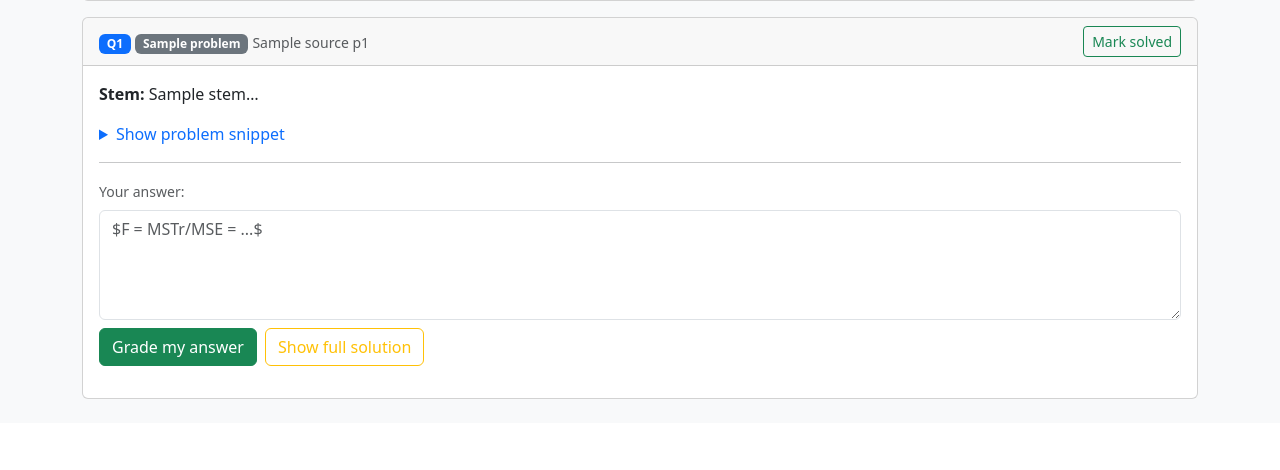
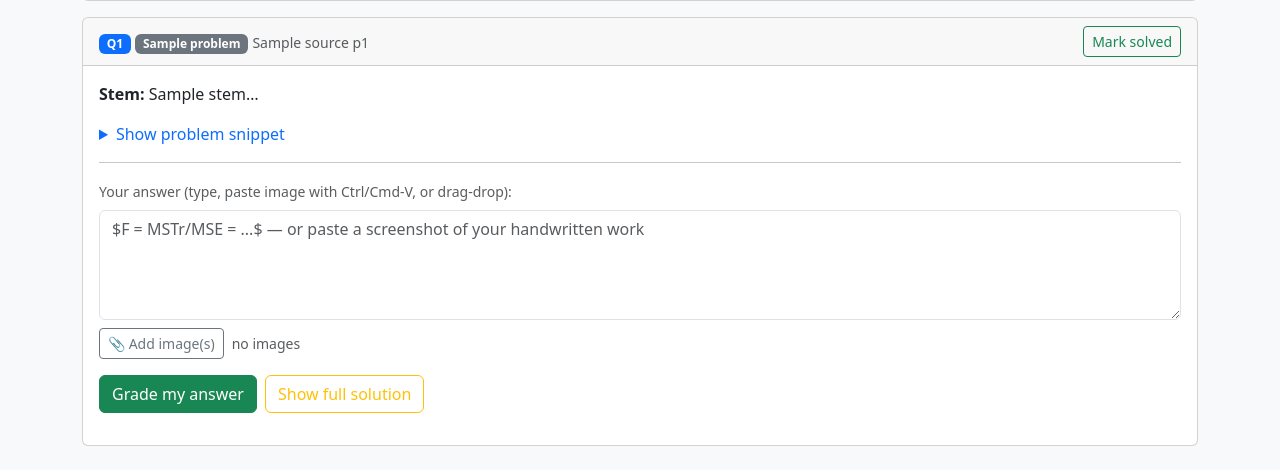
Before and after one commit to sviatil0/nd-canvas-study, a Django app: template ui/templates/ui/mock.html in a window 1280 px wide. Shown: the part 989-1459 px from the top of the page. Before the commit the page ends 1388 px from the top, so only its background shows below. Run offline with Django 5.2, Linux system fonts and the light colour scheme; the template is opened without the code that fills it: most values are stand-ins (such as "Sample title", 1, 10 or a date in 2020); some libraries are stand-ins or nearby versions.

Commit message:
Fix iframe formula sheet + accept image attempts in mock exam
- formulas view: @xframe_options_sameorigin so the inline iframe in mock
  exam loads (Django default DENY blocked it)
- grade_answer: accepts multipart 'image' files, saves to bundles/_attempts,
  references absolute paths in the prompt and runs claude with
  --allowed-tools Read so the CLI can open them
- mock.html: file picker + Ctrl/Cmd-V paste + drag-drop on each problem
  card; thumbnails with remove buttons; FormData posts text + images

```diff
--- a/ui/templates/ui/mock.html
+++ b/ui/templates/ui/mock.html
@@ -69,8 +69,16 @@
       <img src="{% url 'ui:snippet' cid p.source p.page %}" class="img-fluid border mt-2" loading="lazy">
     </details>
     <hr>
-    <label class="form-label small text-muted">Your answer:</label>
-    <textarea class="form-control mb-2 attempt" rows="4" placeholder="$F = MSTr/MSE = ...$"></textarea>
+    <label class="form-label small text-muted">Your answer (type, paste image with Ctrl/Cmd-V, or drag-drop):</label>
+    <textarea class="form-control mb-2 attempt" rows="4" placeholder="$F = MSTr/MSE = ...$ — or paste a screenshot of your handwritten work"></textarea>
+    <div class="d-flex gap-2 align-items-center mb-2 flex-wrap">
+      <label class="btn btn-sm btn-outline-secondary mb-0">
+        📎 Add image(s)
+        <input type="file" class="d-none img-input" accept="image/*" multiple>
+      </label>
+      <small class="text-muted img-count">no images</small>
+    </div>
+    <div class="img-thumbs d-flex gap-2 flex-wrap mb-2"></div>
     <div class="d-flex gap-2">
       <button class="btn btn-success grade-btn"
               data-target="g{{ forloop.counter }}"
@@ -156,25 +164,102 @@ function setRendered(t, label, text, color) {
   if (window.renderMathInElement) renderMathIn(w);
 }
 
+// Per-card image attachments
+const cardImages = new WeakMap();
+
+function getImgs(card) {
+  if (!cardImages.has(card)) cardImages.set(card, []);
+  return cardImages.get(card);
+}
+
+function refreshThumbs(card) {
+  const imgs = getImgs(card);
+  const wrap = card.querySelector('.img-thumbs');
+  wrap.replaceChildren();
+  card.querySelector('.img-count').textContent = imgs.length ? imgs.length + ' image(s) ready' : 'no images';
+  imgs.forEach((file, idx) => {
+    const url = URL.createObjectURL(file);
+    const box = document.createElement('div');
+    box.style.position = 'relative';
+    const img = document.createElement('img');
+    img.src = url;
+    img.style.maxHeight = '90px';
+    img.style.border = '1px solid #ccc';
+    img.style.borderRadius = '4px';
+    box.appendChild(img);
+    const x = document.createElement('button');
+    x.type = 'button';
+    x.textContent = '×';
+    x.className = 'btn btn-sm btn-danger';
+    x.style.position = 'absolute';
+    x.style.top = '-8px';
+    x.style.right = '-8px';
+    x.style.padding = '0 6px';
+    x.onclick = () => { imgs.splice(idx, 1); refreshThumbs(card); };
+    box.appendChild(x);
+    wrap.appendChild(box);
+  });
+}
+
+document.querySelectorAll('.mock-q').forEach(card => {
+  const ta = card.querySelector('.attempt');
+  const fileInput = card.querySelector('.img-input');
+
+  fileInput.addEventListener('change', () => {
+    const imgs = getImgs(card);
+    Array.from(fileInput.files).forEach(f => imgs.push(f));
+    fileInput.value = '';
+    refreshThumbs(card);
+  });
+
+  ta.addEventListener('paste', (e) => {
+    const items = e.clipboardData?.items || [];
+    let added = false;
+    for (const it of items) {
+      if (it.kind === 'file' && it.type.startsWith('image/')) {
+        const f = it.getAsFile();
+        if (f) { getImgs(card).push(f); added = true; }
+      }
+    }
+    if (added) { e.preventDefault(); refreshThumbs(card); }
+  });
+
+  card.addEventListener('dragover', (e) => { e.preventDefault(); });
+  card.addEventListener('drop', (e) => {
+    if (!e.dataTransfer?.files?.length) return;
+    e.preventDefault();
+    Array.from(e.dataTransfer.files)
+      .filter(f => f.type.startsWith('image/'))
+      .forEach(f => getImgs(card).push(f));
+    refreshThumbs(card);
+  });
+});
+
 document.querySelectorAll('.grade-btn').forEach(btn => {
   btn.addEventListener('click', async () => {
     const target = document.getElementById(btn.dataset.target);
     const card = btn.closest('.mock-q');
     const attempt = card.querySelector('.attempt').value.trim();
-    if (!attempt) { setStatus(target, 'warning', 'Write your attempt first.'); return; }
-    setStatus(target, 'info', 'Grading…');
+    const imgs = getImgs(card);
+    if (!attempt && imgs.length === 0) {
+      setStatus(target, 'warning', 'Write your attempt or attach an image first.');
+      return;
+    }
+    setStatus(target, 'info', imgs.length ? `Grading… (analyzing ${imgs.length} image(s))` : 'Grading…');
     btn.disabled = true;
     const fd = new FormData();
     fd.append('problem', btn.dataset.problem);
     fd.append('topic', btn.dataset.topic);
     fd.append('attempt', attempt);
+    imgs.forEach(f => fd.append('image', f, f.name || 'paste.png'));
     try {
       const r = await fetch("{% url 'ui:grade_answer' cid %}", {
         method: 'POST', headers: {'X-CSRFToken': csrf}, body: fd,
       });
       const data = await r.json();
       if (data.error) setStatus(target, 'danger', data.error);
-      else setRendered(target, 'Grader feedback', data.feedback, 'light border border-success');
+      else setRendered(target, 'Grader feedback' + (data.images ? ` (${data.images} image(s))` : ''),
+                       data.feedback, 'light border border-success');
     } catch (e) { setStatus(target, 'danger', String(e)); }
     finally { btn.disabled = false; }
   });
--- a/ui/views.py
+++ b/ui/views.py
@@ -8,6 +8,7 @@ from pathlib import Path
 from django.conf import settings
 from django.contrib import messages
 from django.http import FileResponse, Http404, HttpResponse
+from django.views.decorators.clickjacking import xframe_options_sameorigin
 from django.shortcuts import redirect, render
 from django.urls import reverse
 from django.views.decorators.http import require_POST
@@ -429,8 +430,24 @@ def grade_answer(request, cid: int):
     problem = request.POST.get("problem", "").strip()
     attempt = request.POST.get("attempt", "").strip()
     topic = request.POST.get("topic", "").strip() or None
-    if not problem or not attempt:
-        return HttpResponse(json.dumps({"error": "need problem + attempt"}), status=400, content_type="application/json")
+
+    # Save uploaded image attempts under bundles/_attempts/ and reference paths in the prompt.
+    image_paths: list[str] = []
+    attempts_dir = cdir / "bundles" / "_attempts"
+    attempts_dir.mkdir(parents=True, exist_ok=True)
+    import time, uuid
+    for f in request.FILES.getlist("image"):
+        ext = (f.name.rsplit(".", 1)[-1] or "png").lower()[:5]
+        safe_ext = "".join(c for c in ext if c.isalnum())
+        dest = attempts_dir / f"{int(time.time())}_{uuid.uuid4().hex[:8]}.{safe_ext or 'png'}"
+        with open(dest, "wb") as out:
+            for chunk in f.chunks():
+                out.write(chunk)
+        image_paths.append(str(dest))
+
+    if not problem or (not attempt and not image_paths):
+        return HttpResponse(json.dumps({"error": "need problem + attempt (text or image)"}),
+                            status=400, content_type="application/json")
 
     sys.path.insert(0, str(ROOT))
     from solver import _gather_context
@@ -447,23 +464,37 @@ def grade_answer(request, cid: int):
         "5. If correct: confirm and note any inefficiencies.\n"
         "Use Markdown + LaTeX ($...$ inline, $$...$$ block). Keep under 350 words."
     )
+    image_block = ""
+    if image_paths:
+        image_block = (
+            "\n--- STUDENT ATTEMPT IMAGE(S) ---\n"
+            "Read the image file(s) at the absolute path(s) below to see the student's "
+            "handwritten/screenshotted work, then grade as instructed:\n"
+            + "\n".join(f"  {p}" for p in image_paths)
+            + "\n"
+        )
     prompt = (
         f"--- COURSE REFERENCE ---\n{context}\n\n"
         f"--- PROBLEM ---\n{problem}\n\n"
-        f"--- STUDENT ATTEMPT ---\n{attempt}\n\n"
-        f"--- TASK ---\n{instruction}"
+        f"--- STUDENT ATTEMPT (typed) ---\n{attempt or '(none — see image)'}\n"
+        f"{image_block}"
+        f"\n--- TASK ---\n{instruction}"
     )
 
     import shutil, subprocess
     if not shutil.which("claude"):
         return HttpResponse(json.dumps({"error": "claude CLI missing"}), status=500, content_type="application/json")
+    cli_args = ["claude", "-p", prompt]
+    if image_paths:
+        cli_args = ["claude", "-p", "--allowed-tools", "Read", prompt]
     try:
-        proc = subprocess.run(["claude", "-p", prompt], capture_output=True, text=True, timeout=180)
+        proc = subprocess.run(cli_args, capture_output=True, text=True, timeout=240)
     except subprocess.TimeoutExpired:
         return HttpResponse(json.dumps({"error": "timeout"}), status=504, content_type="application/json")
     if proc.returncode != 0:
         return HttpResponse(json.dumps({"error": proc.stderr[:300]}), status=500, content_type="application/json")
-    return HttpResponse(json.dumps({"feedback": proc.stdout.strip()}), content_type="application/json")
+    return HttpResponse(json.dumps({"feedback": proc.stdout.strip(), "images": len(image_paths)}),
+                        content_type="application/json")
 
 
 def likelihood(request, cid: int):
@@ -484,6 +515,7 @@ def build_likelihood(request, cid: int):
     return redirect("ui:likelihood", cid=cid)
 
 
+@xframe_options_sameorigin
 def formulas(request, cid: int):
     cdir = _course_dir_for(cid)
     pdf = cdir / "modules/final-exam-materials/30440feformulas.pdf"
```
Also changed, not shown: 1 other file.
